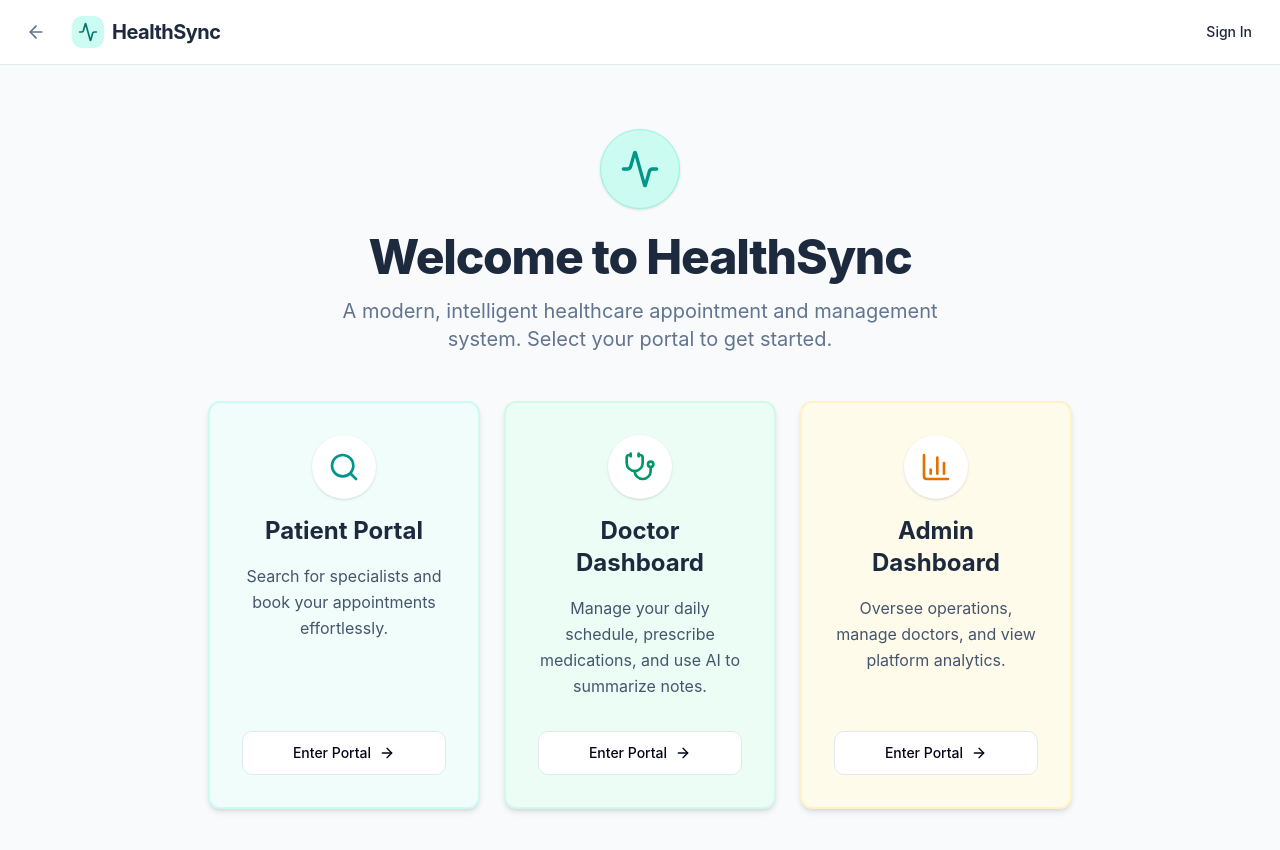
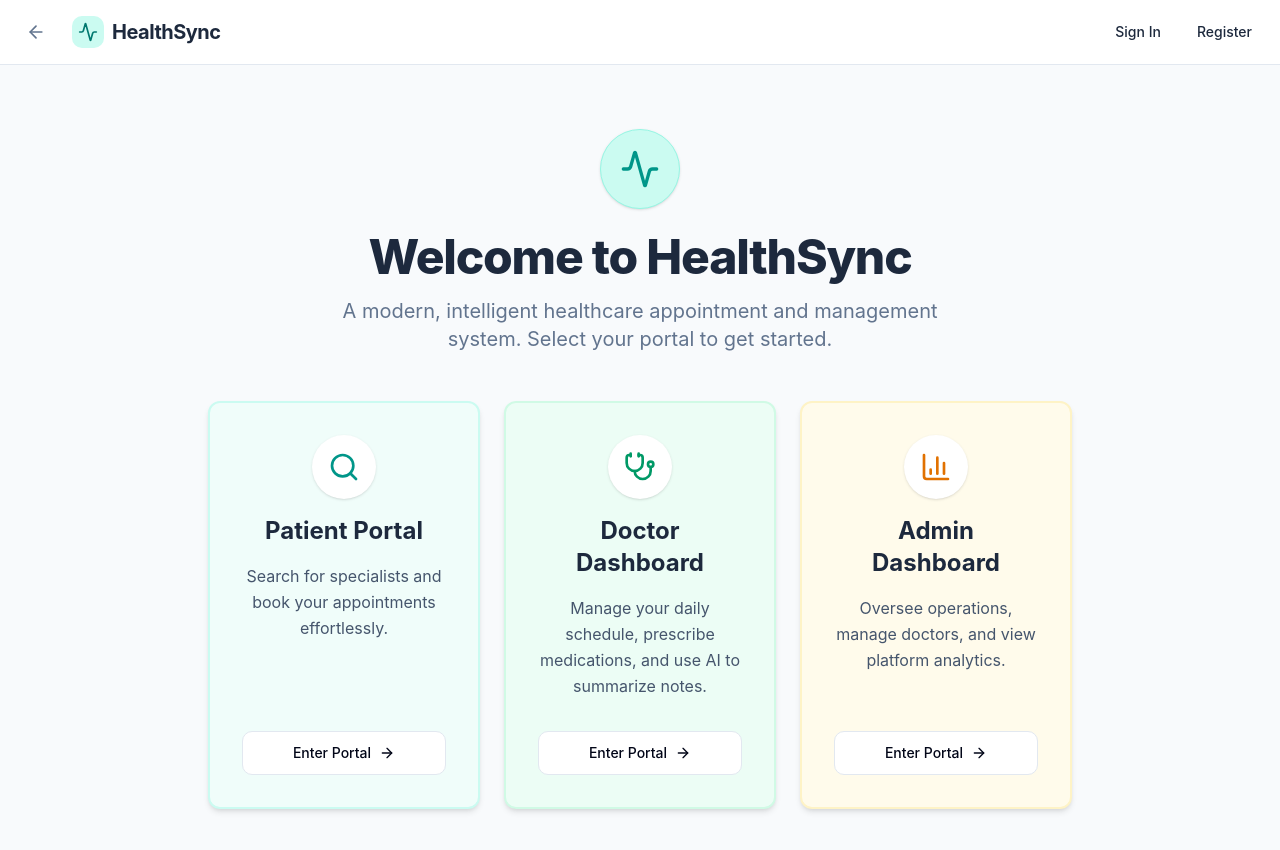
Before and after one commit to satheharsh/Unthinkable, a Next.js app: page / in a window 1280 px wide. Shown: the top 850 px of the page. Built offline with nearby package versions, Linux system fonts and the light colour scheme; no server answers.

Commit message:
fix: booking wizard validation and missing register button

```diff
--- a/src/app/patient/book/[doctorId]/page.tsx
+++ b/src/app/patient/book/[doctorId]/page.tsx
@@ -94,8 +94,10 @@ function BookingWizardContent({ doctorId }: { doctorId: string }) {
   }, [step, countdown]);
 
   const handleHoldSlot = async () => {
+    console.log("handleHoldSlot triggered", { selectedSlot, symptoms, step });
     if (!selectedSlot) return;
-    if (symptoms.trim().length < 5) {
+
+    if (symptoms.trim().length === 0) {
       toast.error("Please describe your symptoms before confirming.");
       return;
     }
--- a/src/components/header.tsx
+++ b/src/components/header.tsx
@@ -50,6 +50,9 @@ export function Header() {
             <Link href="/login">
               <Button variant="ghost" size="sm" className="font-medium">Sign In</Button>
             </Link>
+            <Link href="/register">
+              <Button variant="ghost" size="sm" className="font-medium">Register</Button>
+            </Link>
           </div>
         )}
       </div>
```
